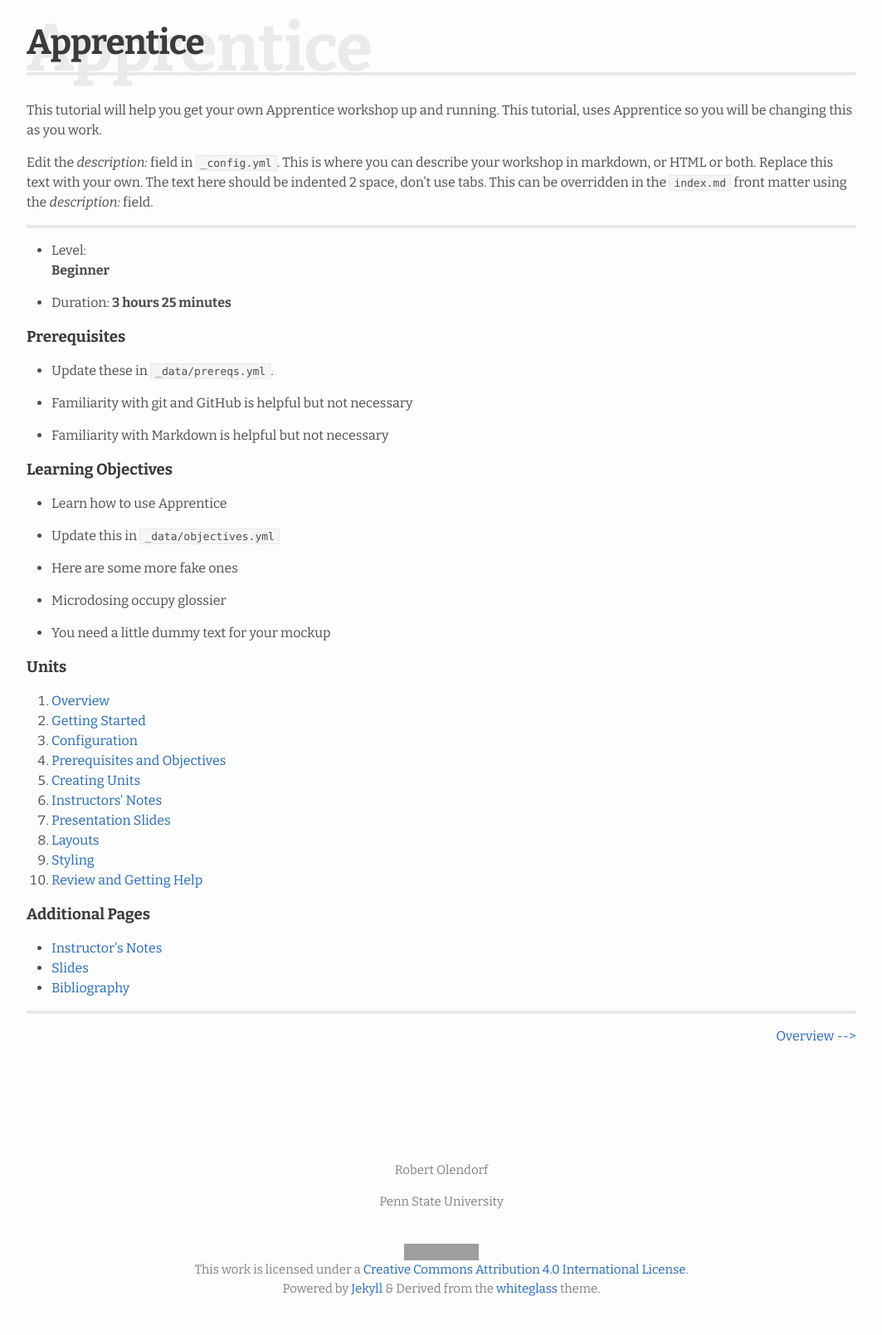
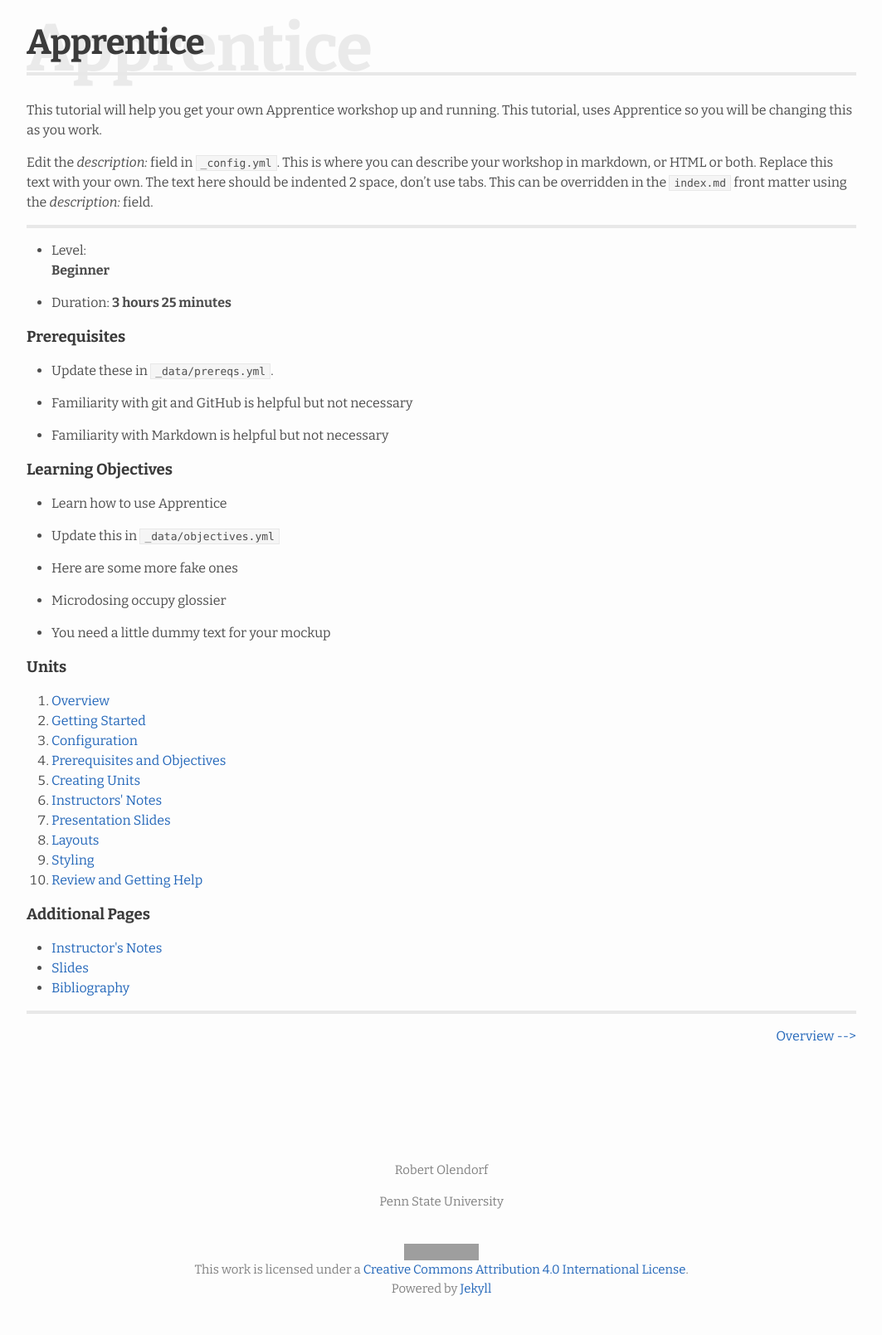
Before and after one commit to NC-State-Libraries-Workshops/ncsu_apprentice, a Jekyll site: the page built from index.md, in a window 1280 px wide. Shown: the whole page at 83% size, without its empty margins (108-1171 px from the left). Built offline with Jekyll 4.4.1, drawn with Linux system fonts in a browser that asks for light colours; grey boxes are pictures that could not be loaded.

Commit message:
tweaked footer

```diff
--- a/_includes/footer_content.html
+++ b/_includes/footer_content.html
@@ -14,4 +14,4 @@
 <a rel="license" href="http://creativecommons.org/licenses/by/4.0/">
   Creative Commons Attribution 4.0 International License</a>.
 <br/>
-Powered by <a href="https://jekyllrb.com">Jekyll</a> &amp; Derived from the <a href="https://github.com/yous/whiteglass">whiteglass</a> theme.
+Powered by <a href="https://jekyllrb.com">Jekyll</a>
```
